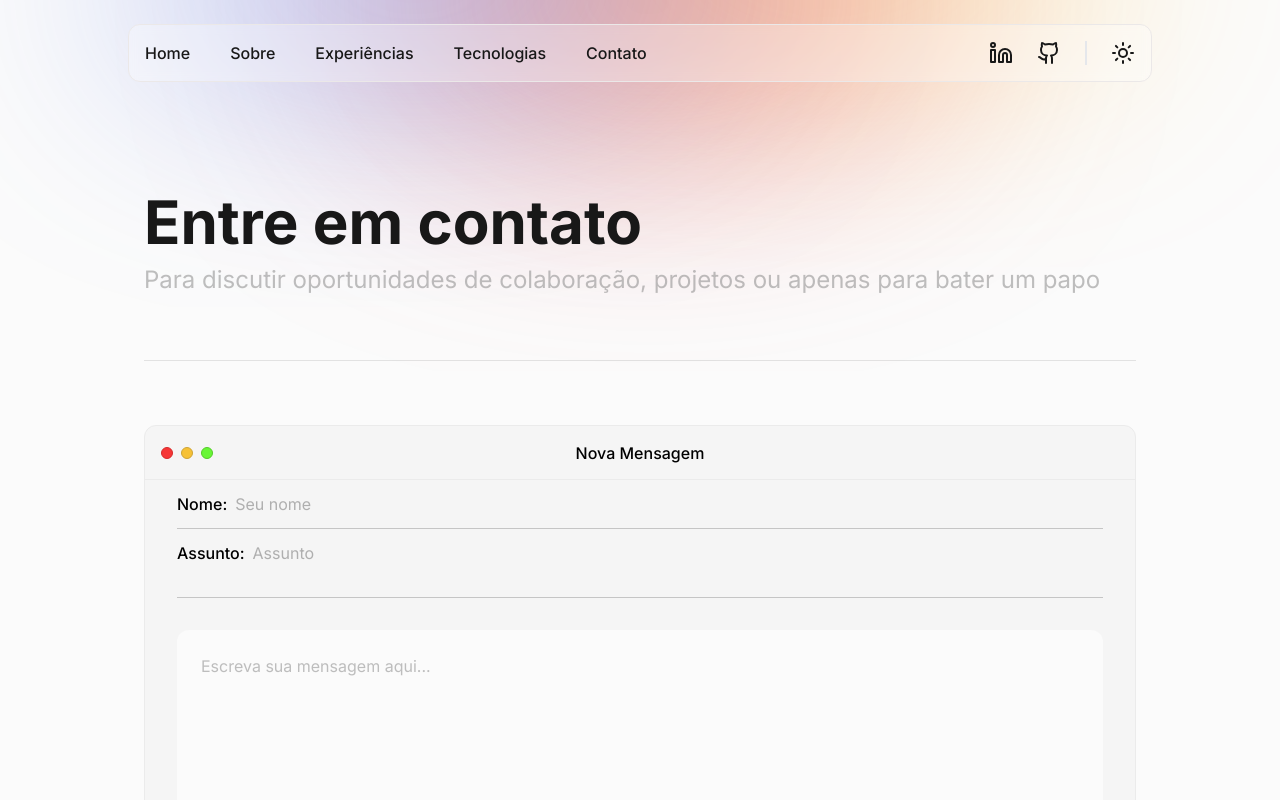
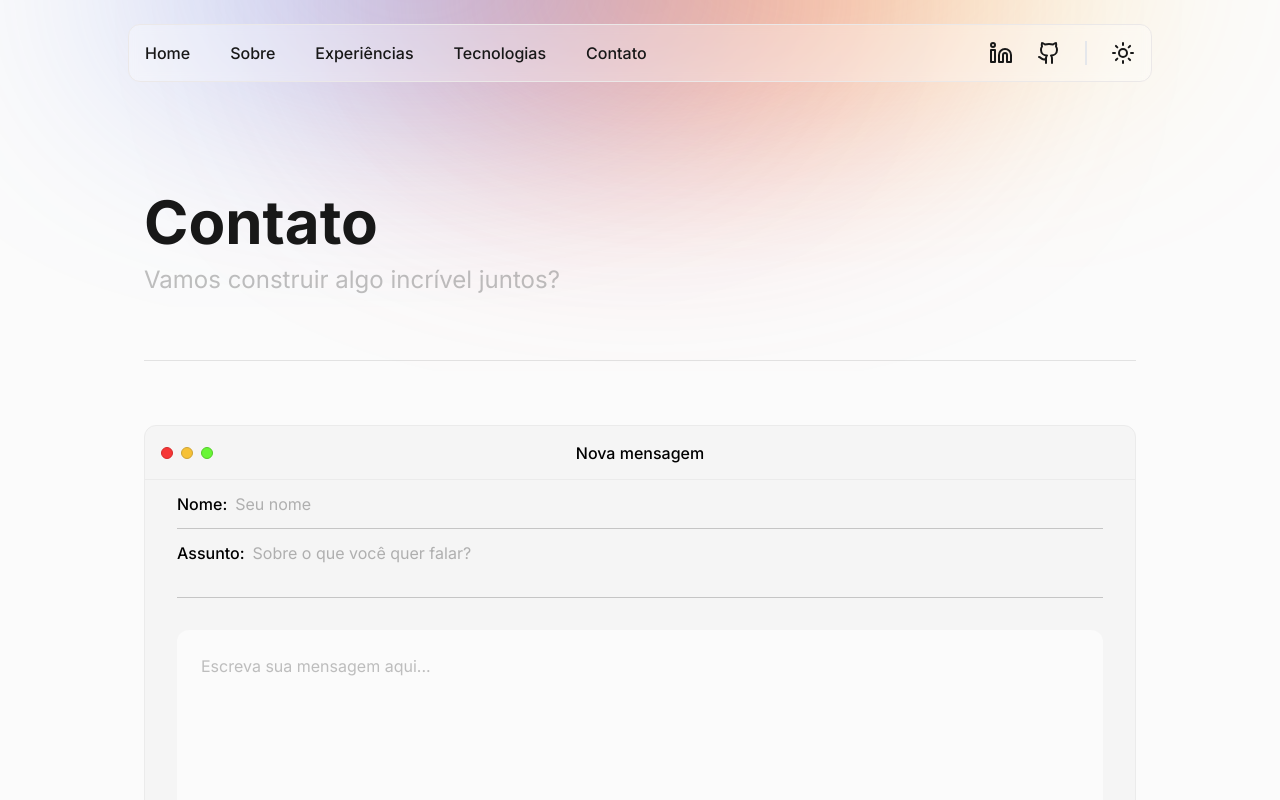
Before and after one commit to LeonardoWlopes/leonardolopes.tech, a Next.js app: page /contact in a window 1280 px wide. Shown: the top 800 px of the page. Built offline with nearby package versions, Linux system fonts and the light colour scheme; no server answers.

Commit message:
feat: translated contact

```diff
--- a/package.json
+++ b/package.json
@@ -6,7 +6,7 @@
 		"dev": "next dev",
 		"build": "next build",
 		"start": "next start",
-		"lint": "biome check . --apply",
+		"lint": "biome check . --apply && pnpm run lint-i18n",
 		"lint-i18n": "tsx ./src/utils/lint-i18n.ts",
 		"check": "knip",
 		"prepare": "husky install",
--- a/src/app/contact/page.tsx
+++ b/src/app/contact/page.tsx
@@ -8,23 +8,28 @@ import Link from 'next/link'
 
 // utils
 import { CONTACT_LINKS } from '@/utils/mock'
+import { getTranslations } from 'next-intl/server'
 
-// next
-export const metadata: Metadata = {
-	title: 'Contato',
-	description:
-		'Entre em contato comigo para discutir oportunidades de colaboração, projetos ou apenas para bater um papo.',
+// hooks
+import { useTranslations } from 'next-intl'
+
+export async function generateMetadata(): Promise<Metadata> {
+	const t = await getTranslations('contact._meta')
+
+	return {
+		title: t('title'),
+		description: t('description'),
+	}
 }
 
 export default function Contact() {
+	const t = useTranslations('contact')
+
 	return (
 		<div className="flex w-full max-w-limit flex-col">
-			<PageTitle className="mb-3">Entre em contato</PageTitle>
+			<PageTitle className="mb-3">{t('title')}</PageTitle>
 
-			<PageSubtitle>
-				Para discutir oportunidades de colaboração, projetos ou apenas
-				para bater um papo
-			</PageSubtitle>
+			<PageSubtitle>{t('subtitle')}</PageSubtitle>
 
 			<hr className="my-8 border-black/10 md:my-16 dark:border-white/10" />
 
--- a/src/components/mail.tsx
+++ b/src/components/mail.tsx
@@ -7,7 +7,12 @@ import { Button } from './button'
 // utils
 import { env } from '@/env'
 
+// hooks
+import { useTranslations } from 'next-intl'
+
 export function Mail() {
+	const t = useTranslations('contact.form')
+
 	function handleSubmit(e: FormEvent<HTMLFormElement>) {
 		e.preventDefault()
 		const formData = new FormData(e.target as HTMLFormElement)
@@ -16,7 +21,11 @@ export function Mail() {
 		const subject = data.subject.toString().trim().replace(/\s/g, '%20')
 
 		const content = encodeURI(
-			`Olá, meu nome é ${data.name} e eu gostaria de falar sobre *${subject}*.\n\n${data.content}`,
+			t('message', {
+				name: data.name.toString(),
+				subject,
+				message: data.content.toString(),
+			}),
 		)
 
 		const url = `https://wa.me/${env.NEXT_PUBLIC_CONTACT_NUMBER}?text=${content}`
@@ -37,7 +46,7 @@ export function Mail() {
 				</div>
 
 				<h3 className="font-medium text-base text-secondary">
-					Nova Mensagem
+					{t('title')}
 				</h3>
 			</div>
 
@@ -47,14 +56,14 @@ export function Mail() {
 						className="mr-2 font-medium text-base text-secondary"
 						htmlFor="input-name"
 					>
-						Nome:
+						{t('name_label')}:
 					</label>
 
 					<input
 						className="w-full border-none bg-inherit text-medium-gray outline-none placeholder:text-medium-gray/60"
 						type="text"
 						name="name"
-						placeholder="Seu nome"
+						placeholder={t('name_placeholder')}
 						autoComplete="off"
 						id="input-name"
 						required
@@ -68,13 +77,13 @@ export function Mail() {
 						className="mr-2 font-medium text-base text-secondary"
 						htmlFor="input-name"
 					>
-						Assunto:
+						{t('subject_label')}:
 					</label>
 					<input
 						className="w-full border-none bg-inherit text-medium-gray outline-none placeholder:text-medium-gray/60"
 						type="text"
 						name="subject"
-						placeholder="Assunto"
+						placeholder={t('subject_placeholder')}
 						autoComplete="off"
 						id="input-subject"
 						required
@@ -87,12 +96,12 @@ export function Mail() {
 					className="mb-6 h-52 w-full resize-none rounded-xl bg-main-bg p-6 font-normal text-base text-secondary outline-card-border sm:h-80 placeholder:text-medium-gray"
 					name="content"
 					autoComplete="off"
-					placeholder="Escreva sua mensagem aqui..."
+					placeholder={t('form_placeholder')}
 					required
 				/>
 
 				<Button className="self-end py-3" type="submit">
-					Enviar
+					{t('send')}
 				</Button>
 			</div>
 		</form>
--- a/src/i18n/locales/pt-BR.json
+++ b/src/i18n/locales/pt-BR.json
@@ -29,6 +29,38 @@
 			"content": "E aí! Sou o Léo, engenheiro de software FullStack do interior de São Paulo e apaixonado por tecnologia. Tenho {age} anos de idade e <time></time> de experiência no mercado, além de estar cursando Análise e Desenvolvimento de Sistemas.",
 			"title": "QUEM EU SOU"
 		}
+	},
+	"contact": {
+		"_meta": {
+			"description": "Entre em contato comigo para discutir oportunidades de colaboração, projetos ou apenas para bater um papo.",
+			"title": "Contato"
+		},
+		"form": {
+			"form_placeholder": "Escreva sua mensagem aqui...",
+			"message": "Olá, me chamo {name} e gostaria de falar sobre *{subject}*. \n\n{message}",
+			"name_label": "Nome",
+			"name_placeholder": "Seu nome",
+			"send": "Enviar",
+			"subject_label": "Assunto",
+			"subject_placeholder": "Sobre o que você quer falar?",
+			"title": "Nova mensagem"
+		},
+		"subtitle": "Vamos construir algo incrível juntos?",
+		"title": "Contato"
+	},
+	"experiences": {
+		"_meta": {
+			"description": "Conheça minha trajetória profissional, projetos e experiências que me tornaram o profissional que sou hoje.",
+			"title": "Experiências"
+		},
+		"buildbox-description": "Atuo no desenvolvimento, manutenção e aprimoramento de aplicativos, portais, sistemas e sites para os clientes da empresa. Responsável por garantir soluções tecnológicas eficientes e atualizadas, visando atender às necessidades específicas de cada cliente e promover uma experiência do usuário excepcional.",
+		"genzys-description": "Encarregado do desenvolvimento dos websites de diversos produtos da empresa, todos centrados em tecnologia web3 e criptoativos. Desenvolvi interfaces envolventes e funcionais, garantindo uma presença online impactante para cada produto. Mantive-me atualizado com as últimas tendências em tecnologia blockchain, web3 e criptoativos, assegurando a integração eficaz desses elementos nos sites dos produtos.",
+		"inceres-description": "Desenvolvi de forma independente e do zero uma parte significativa do sistema atualmente utilizado pelo complexo Wanda Horta. Esta solução abrange a gestão de pacientes, funcionários, vendas e receitas. Meu trabalho incluiu a concepção, implementação e otimização do sistema para atender às necessidades específicas da instituição, demonstrando habilidades sólidas em desenvolvimento e solução de problemas.",
+		"modu-description": "Desenvolvi de forma independente e do zero uma parte significativa do sistema atualmente utilizado pelo complexo Wanda Horta. Esta solução abrange a gestão de pacientes, funcionários, vendas e receitas. Meu trabalho incluiu a concepção, implementação e otimização do sistema para atender às necessidades específicas da instituição, demonstrando habilidades sólidas em desenvolvimento e solução de problemas.",
+		"nkey-description": "Desempenhei um papel crucial na concepção e desenvolvimento do sistema utilizado pela Poliedro Sistema de Ensino. Responsável por distribuir conteúdos, a plataforma atendeu mais de 580 unidades em todo o território brasileiro durante o meu envolvimento no projeto.",
+		"primepass-description": "Desenvolvi e mantive interfaces no aplicativo PrimePass usando React Native. Contribuí para a experiência do usuário e a consistência visual, colaborando proativamente com a equipe. Mantive-me atualizado com as melhores práticas, otimizando o desempenho para garantir a qualidade do produto.",
+		"subtitle": "Minhas experiências profissionais até agora",
+		"title": "Experiências"
 	},
 	"footer": {
 		"copy": "© {year} Leonardo Lopes. Todos os direitos reservados.",
@@ -106,19 +138,5 @@
 		"tests": "Testes",
 		"title": "Tecnologias",
 		"tools": "Ferramentas"
-	},
-	"experiences": {
-		"_meta": {
-			"description": "Conheça minha trajetória profissional, projetos e experiências que me tornaram o profissional que sou hoje.",
-			"title": "Experiências"
-		},
-		"subtitle": "Minhas experiências profissionais até agora",
-		"title": "Experiências",
-		"buildbox-description": "Atuo no desenvolvimento, manutenção e aprimoramento de aplicativos, portais, sistemas e sites para os clientes da empresa. Responsável por garantir soluções tecnológicas eficientes e atualizadas, visando atender às necessidades específicas de cada cliente e promover uma experiência do usuário excepcional.",
-		"nkey-description": "Desempenhei um papel crucial na concepção e desenvolvimento do sistema utilizado pela Poliedro Sistema de Ensino. Responsável por distribuir conteúdos, a plataforma atendeu mais de 580 unidades em todo o território brasileiro durante o meu envolvimento no projeto.",
-		"genzys-description": "Encarregado do desenvolvimento dos websites de diversos produtos da empresa, todos centrados em tecnologia web3 e criptoativos. Desenvolvi interfaces envolventes e funcionais, garantindo uma presença online impactante para cada produto. Mantive-me atualizado com as últimas tendências em tecnologia blockchain, web3 e criptoativos, assegurando a integração eficaz desses elementos nos sites dos produtos.",
-		"modu-description": "Desenvolvi de forma independente e do zero uma parte significativa do sistema atualmente utilizado pelo complexo Wanda Horta. Esta solução abrange a gestão de pacientes, funcionários, vendas e receitas. Meu trabalho incluiu a concepção, implementação e otimização do sistema para atender às necessidades específicas da instituição, demonstrando habilidades sólidas em desenvolvimento e solução de problemas.",
-		"inceres-description": "Desenvolvi de forma independente e do zero uma parte significativa do sistema atualmente utilizado pelo complexo Wanda Horta. Esta solução abrange a gestão de pacientes, funcionários, vendas e receitas. Meu trabalho incluiu a concepção, implementação e otimização do sistema para atender às necessidades específicas da instituição, demonstrando habilidades sólidas em desenvolvimento e solução de problemas.",
-		"primepass-description": "Desenvolvi e mantive interfaces no aplicativo PrimePass usando React Native. Contribuí para a experiência do usuário e a consistência visual, colaborando proativamente com a equipe. Mantive-me atualizado com as melhores práticas, otimizando o desempenho para garantir a qualidade do produto."
 	}
 }
```
Also changed, not shown: 1 other file (tests, documents, lock files or other folders).
